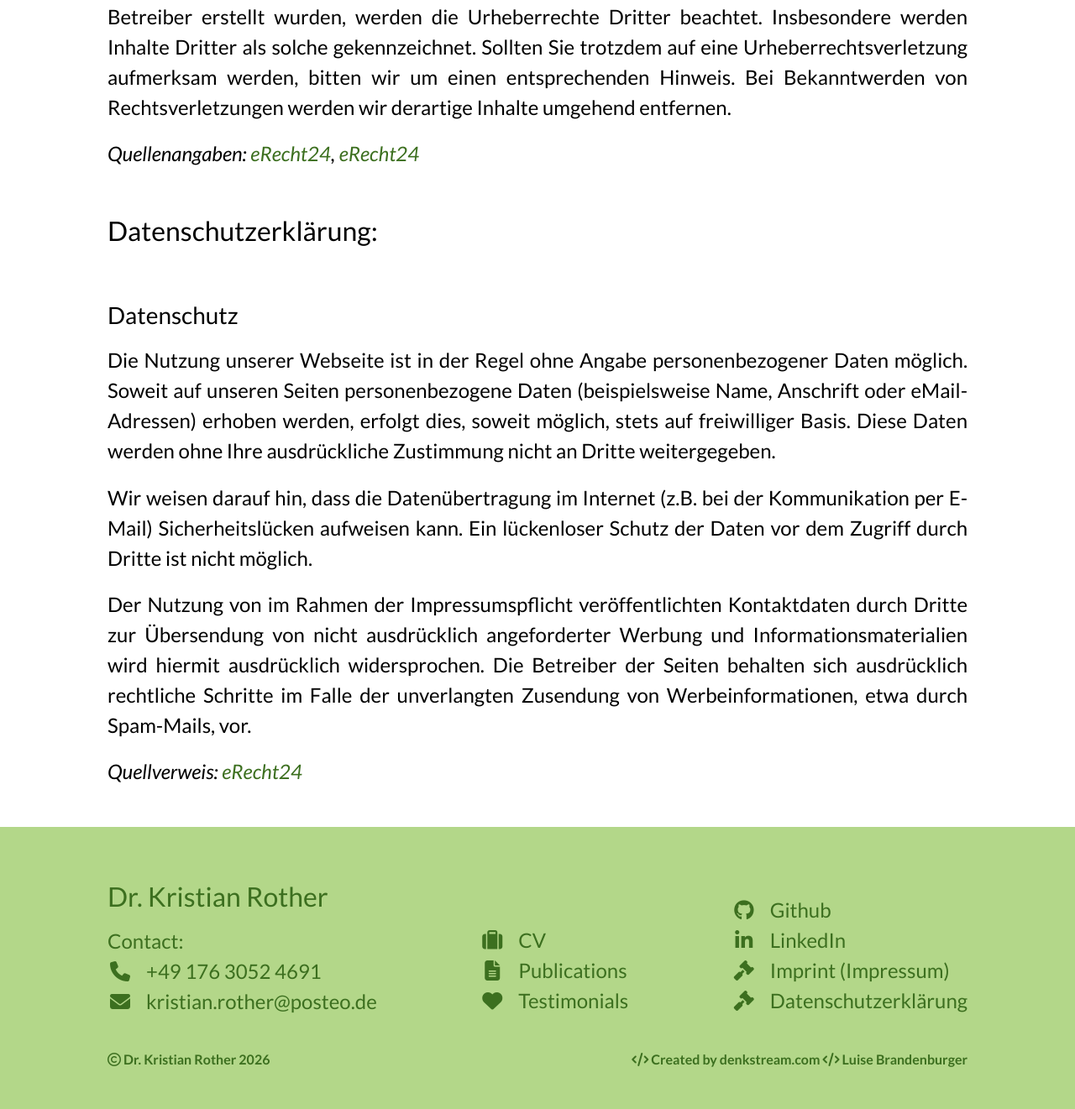
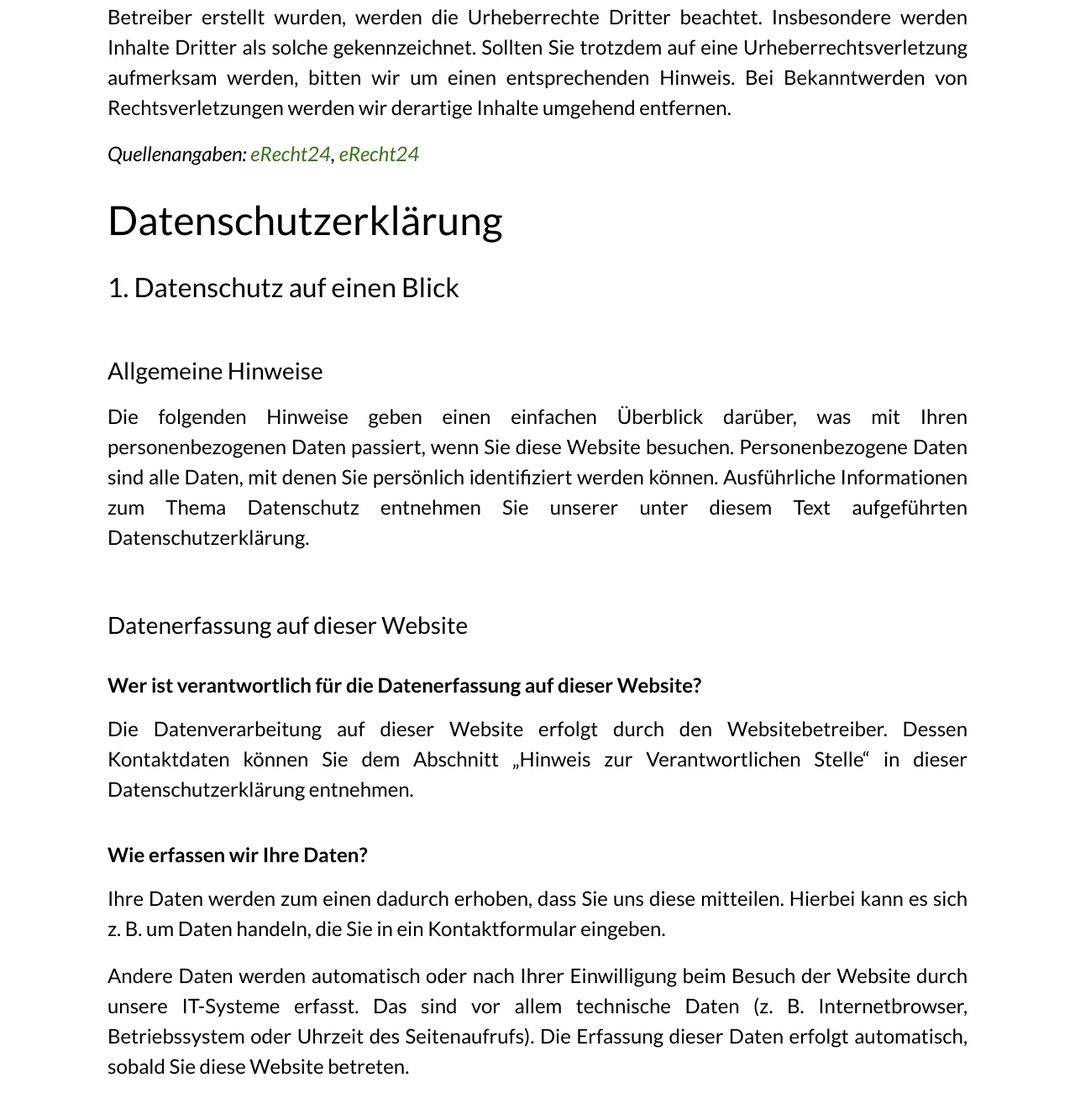
Before and after one commit to krother/academis_website, a Python web app: template templates/impressum.html in a window 1280 px wide. Shown: the part 2076-3397 px from the top of the page at 84% size. Run offline with Jinja, Linux system fonts and the light colour scheme; the template is opened without the code that fills it, so the values that code supplies are empty; some libraries are stand-ins or nearby versions.

Commit message:
fix imprint

```diff
--- a/templates/impressum.html
+++ b/templates/impressum.html
@@ -40,10 +40,7 @@ Illstrasse 12<br>
 </p></em>
 </p>
 
-<br><h2>Datenschutzerklärung:</h2>
-<h3>Datenschutz</h3>
-<p>Die Nutzung unserer Webseite ist in der Regel ohne Angabe personenbezogener Daten möglich. Soweit auf unseren Seiten personenbezogene Daten (beispielsweise Name, Anschrift oder eMail-Adressen) erhoben werden, erfolgt dies, soweit möglich, stets auf freiwilliger Basis. Diese Daten werden ohne Ihre ausdrückliche Zustimmung nicht an Dritte weitergegeben. </p> <p>Wir weisen darauf hin, dass die Datenübertragung im Internet (z.B. bei der Kommunikation per E-Mail) Sicherheitslücken aufweisen kann. Ein lückenloser Schutz der Daten vor dem Zugriff durch Dritte ist nicht möglich. </p> <p>Der Nutzung von im Rahmen der Impressumspflicht veröffentlichten Kontaktdaten durch Dritte zur Übersendung von nicht ausdrücklich angeforderter Werbung und Informationsmaterialien wird hiermit ausdrücklich widersprochen. Die Betreiber der Seiten behalten sich ausdrücklich rechtliche Schritte im Falle der unverlangten Zusendung von Werbeinformationen, etwa durch Spam-Mails, vor.</p><p> </p>
-<p><em>Quellverweis: <a rel="nofollow" href="http://www.e-recht24.de/muster-datenschutzerklaerung.html" target="_blank">eRecht24</a></em></p>
+{% include('datenschutz_text.html') %}
 
 </section>
 
```
